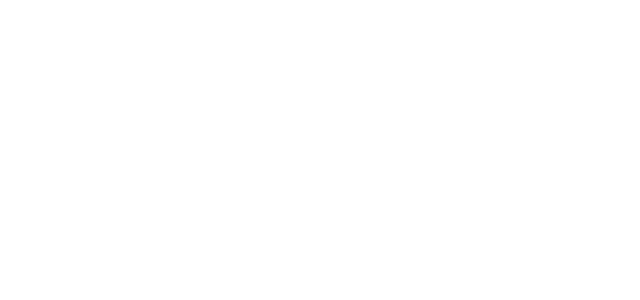
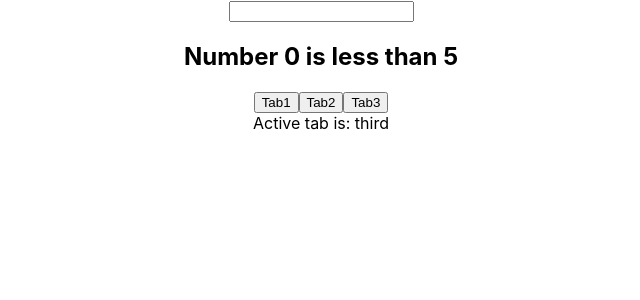
Before and after one commit to IvanMarkelov/react-l3, a React (Create React App) app: page / in a window 1280 px wide. Shown: the top 300 px of the page, without its empty margins (319-959 px from the left). Built offline with nearby package versions, Linux system fonts and the light colour scheme.

Commit message:
completed

```diff
--- a/src/App.js
+++ b/src/App.js
@@ -1,17 +1,74 @@
-import React, { Component } from "react";
+import React, { Component, useState } from "react";
 import "./App.css";
+
+const Tab1 = () => <h1>Text of tab 1</h1>;
+
+const Tab2 = () => <h1>Text of tab 2</h1>;
+
+const Tab3 = () => <h1>Text of tab 3</h1>;
+
+const ValidationTab = () => {
+  const [num, setNum] = useState(0);
+
+  const handleValidation = (e) => {
+    setNum(e.target.value);
+  };
+
+  return (
+    <div>
+      <input type="number" onChange={handleValidation} />
+      {num > 5 ? (
+        <h2>Number {num} is bigger than 5</h2>
+      ) : num < 5 ? (
+        <h2>Number {num} is less than 5</h2>
+      ) : (
+        <h2>Number {num} equals 5</h2>
+      )}
+    </div>
+  );
+};
 
 class App extends Component {
   constructor(props) {
     super(props);
 
     this.state = {
-      num: 0,
+      activeTab: 0,
     };
   }
 
+  handleTab = (e) => {
+    this.setState({
+      activeTab: +e.target.getAttribute("data-name"),
+    });
+  };
+
   render() {
-    return <div className="App"></div>;
+    const { activeTab } = this.state;
+    return (
+      <div className="App">
+        <ValidationTab />
+
+        <button data-name="1" onClick={this.handleTab}>
+          Tab1
+        </button>
+        <button data-name="2" onClick={this.handleTab}>
+          Tab2
+        </button>
+        <button data-name="3" onClick={this.handleTab}>
+          Tab3
+        </button>
+
+        {activeTab === 1 && <Tab1 />}
+        {activeTab === 2 && <Tab2 />}
+        {activeTab === 3 && <Tab3 />}
+        <div>
+          {`Active tab is: ${
+            activeTab === 1 ? "first" : activeTab === 2 ? "second" : "third"
+          }`}
+        </div>
+      </div>
+    );
   }
 }
 
```
